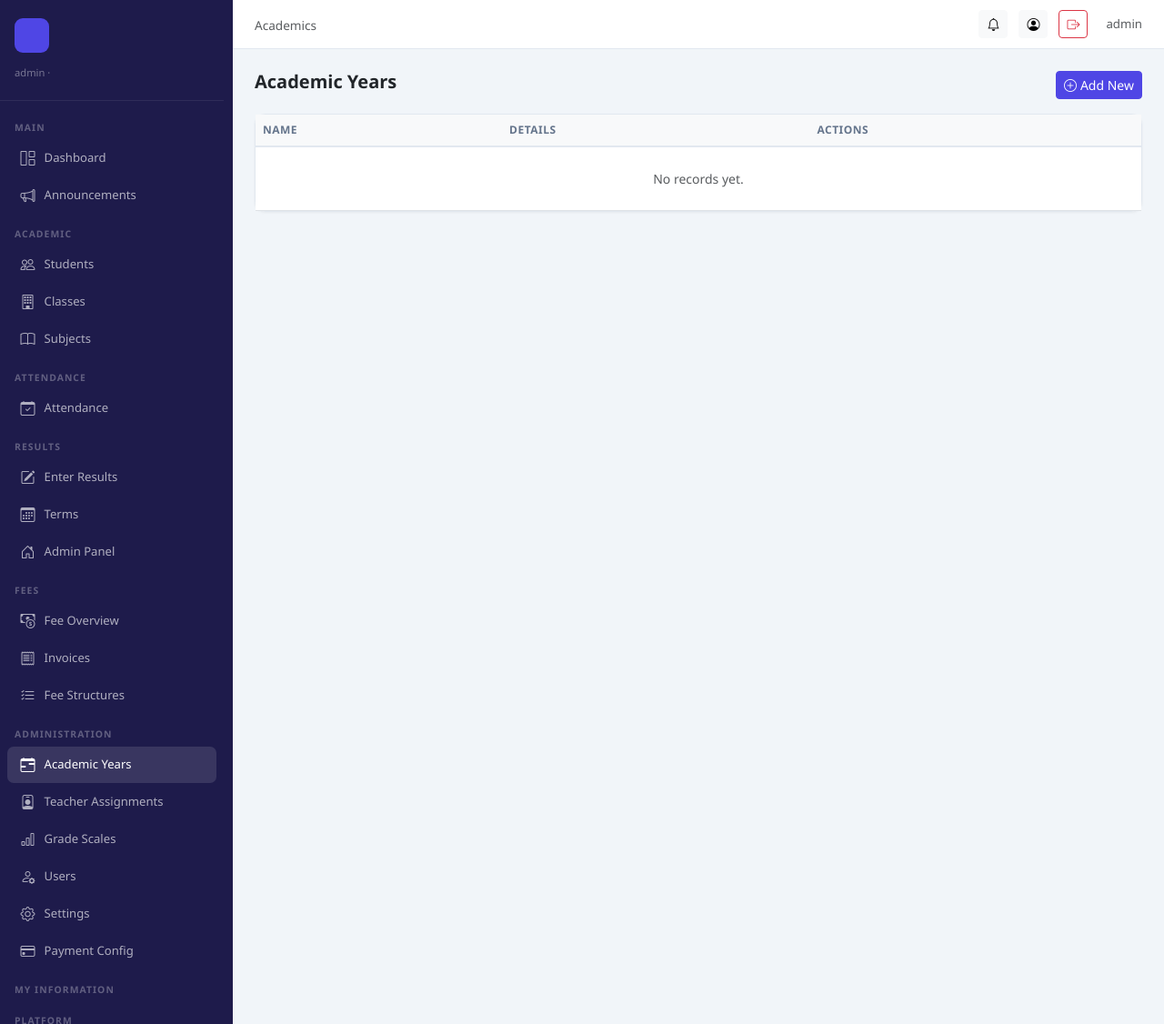
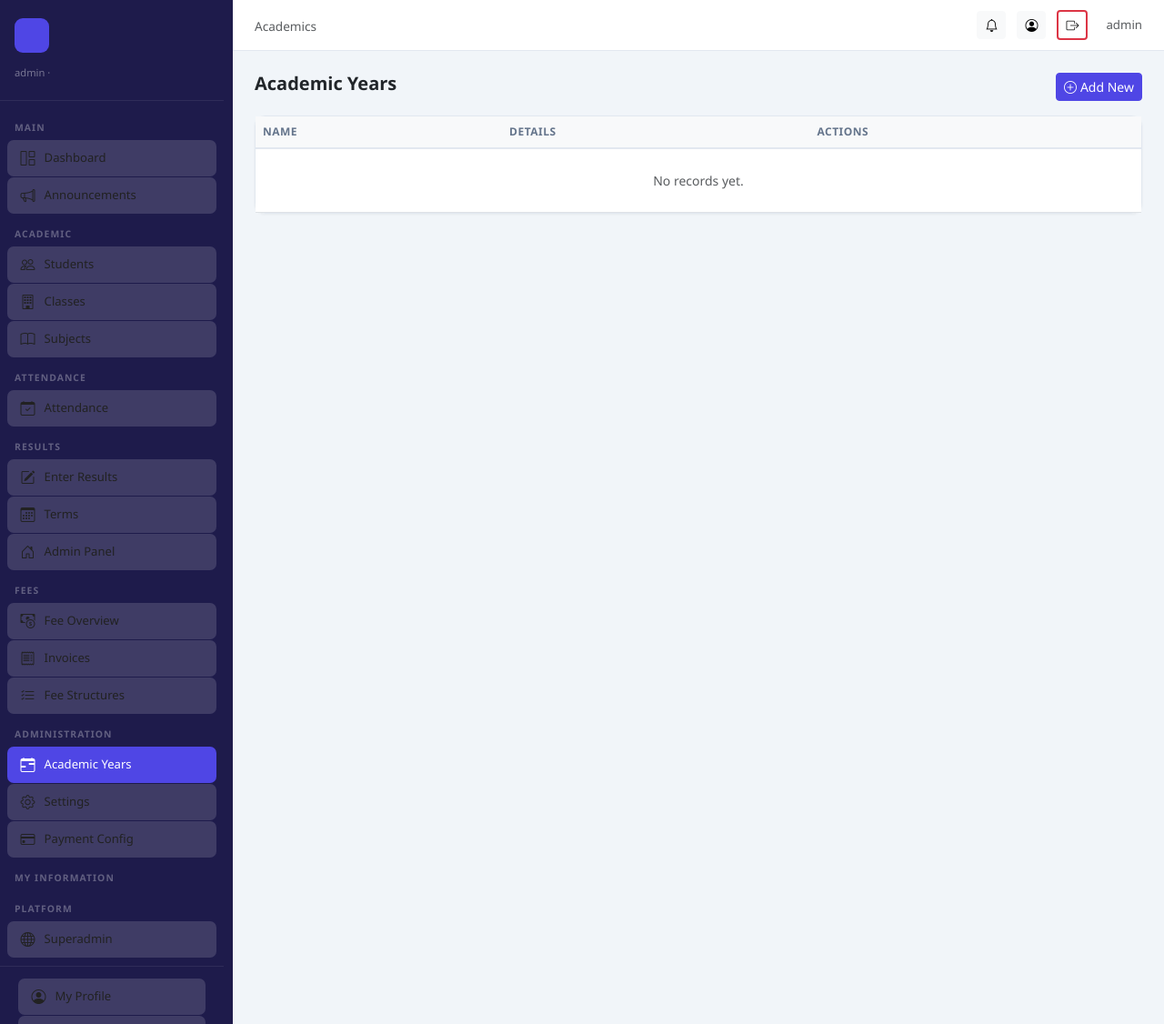
Before and after one commit to Ghost-Coder23/XSaaS, a Django app: page /academics/years/ in a window 1280 px wide. Shown: the whole page at 91% size. Run offline with Django 4.2, Linux system fonts and the light colour scheme; a user stored in the database is signed in; data comes from the database, SQL or seed files in the repository; both versions use the stored data as it was after the commit.

Commit message:
`Updated CSS styles in base_dashboard.html and SQLite database file`

```diff
--- a/templates/base_dashboard.html
+++ b/templates/base_dashboard.html
@@ -22,8 +22,8 @@ body { font-family: 'Segoe UI', system-ui, sans-serif; background: #f1f5f9; marg
 .sidebar-brand h5 { color: #fff; font-weight: 700; margin: 0; font-size: 1rem; line-height: 1.3; }
 .sidebar-brand small { color: rgba(255,255,255,.4); font-size: .7rem; }
 .nav-section { color: rgba(255,255,255,.3); font-size: .65rem; font-weight: 700; text-transform: uppercase; letter-spacing: .1em; padding: .9rem 1rem .25rem; }
-.nav-link { color: rgba(255,255,255,.65); padding: .5rem .85rem; border-radius: 7px; margin: 1px 8px; font-size: .82rem; display: flex; align-items: center; gap: 9px; transition: all .15s; text-decoration: none; }
-.nav-link:hover, .nav-link.active { color: #fff; background: rgba(255,255,255,.12); }
+.nav-link { color: #222 !important; background: rgba(255,255,255,0.15); padding: .5rem .85rem; border-radius: 7px; margin: 1px 8px; font-size: .82rem; display: flex; align-items: center; gap: 9px; transition: all .15s; text-decoration: none; }
+.nav-link:hover, .nav-link.active { color: #fff !important; background: var(--primary); }
 .nav-link i { font-size: 1rem; width: 18px; text-align: center; flex-shrink: 0; }
 .sidebar-footer { margin-top: auto; padding: .75rem; border-top: 1px solid rgba(255,255,255,.08); }
 /* Main */
@@ -33,19 +33,27 @@ body { font-family: 'Segoe UI', system-ui, sans-serif; background: #f1f5f9; marg
 .topbar-right { display: flex; align-items: center; gap: .75rem; }
 .page-content { padding: 1.5rem; }
 /* Cards */
-.card { border: 1px solid #e2e8f0; border-radius: 12px; box-shadow: 0 1px 3px rgba(0,0,0,.05); background: #fff; }
+.card { border: 1px solid #e2e8f0; border-radius: 12px; box-shadow: 0 1px 3px rgba(0,0,0,.05); background: #fff; color: #222; }
 .card-header { background: #fff; border-bottom: 1px solid #e2e8f0; font-weight: 600; padding: .85rem 1.25rem; border-radius: 12px 12px 0 0 !important; }
 /* Stat cards */
-.stat-card { background: #fff; border: 1px solid #e2e8f0; border-radius: 12px; padding: 1.25rem; }
+.stat-card { background: #fff; border: 1px solid #e2e8f0; border-radius: 12px; padding: 1.25rem; color: #222; }
 .stat-card .stat-icon { width: 44px; height: 44px; border-radius: 10px; display: flex; align-items: center; justify-content: center; font-size: 1.25rem; flex-shrink: 0; }
-.stat-card .stat-number { font-size: 1.75rem; font-weight: 700; line-height: 1; }
+.stat-card .stat-number { font-size: 1.75rem; font-weight: 700; line-height: 1; color: var(--primary) !important; }
 .stat-card .stat-label { font-size: .78rem; color: #64748b; margin-top: 2px; }
 .stat-card .stat-change { font-size: .75rem; margin-top: .4rem; }
 /* Buttons */
 .btn-primary { background: var(--primary); border-color: var(--primary); }
 .btn-primary:hover { background: var(--primary-dark); border-color: var(--primary-dark); }
-.btn-outline-primary { color: var(--primary); border-color: var(--primary); }
-.btn-outline-primary:hover { background: var(--primary); border-color: var(--primary); }
+.btn-outline-primary, .btn-outline-secondary, .btn-outline-success, .btn-outline-warning, .btn-outline-info, .btn-outline-danger {
+  color: #222 !important;
+  border-width: 2px;
+  background: #fff;
+}
+.btn-outline-primary:hover, .btn-outline-secondary:hover, .btn-outline-success:hover, .btn-outline-warning:hover, .btn-outline-info:hover, .btn-outline-danger:hover {
+  color: #fff !important;
+  background: var(--primary);
+  border-color: var(--primary);
+}
 .text-primary { color: var(--primary) !important; }
 .bg-primary { background: var(--primary) !important; }
 /* Badges */
@@ -184,15 +192,7 @@ body { font-family: 'Segoe UI', system-ui, sans-serif; background: #f1f5f9; marg
     <a href="{% url 'academics:academic_year_list' %}" class="nav-link {% if 'years' in request.path %}active{% endif %}">
       <i class="bi bi-calendar-range"></i> Academic Years
     </a>
-    <a href="{% url 'academics:teacher_assignment_list' %}" class="nav-link {% if 'assignments' in request.path %}active{% endif %}">
-      <i class="bi bi-person-badge"></i> Teacher Assignments
-    </a>
-    <a href="{% url 'results:grade_scale_list' %}" class="nav-link {% if 'grade-scale' in request.path %}active{% endif %}">
-      <i class="bi bi-bar-chart"></i> Grade Scales
-    </a>
-    <a href="{% url 'user_management' %}" class="nav-link {% if 'users' in request.path %}active{% endif %}">
-      <i class="bi bi-person-gear"></i> Users
-    </a>
+    <a href="{% url 'academics:teacher_assignment_list' %}" class="nav-link {% if 'assign
     <a href="{% url 'school_settings' %}" class="nav-link {% if 'settings' in request.path %}active{% endif %}">
       <i class="bi bi-gear"></i> Settings
     </a>
```
Also changed, not shown: db.sqlite3.
